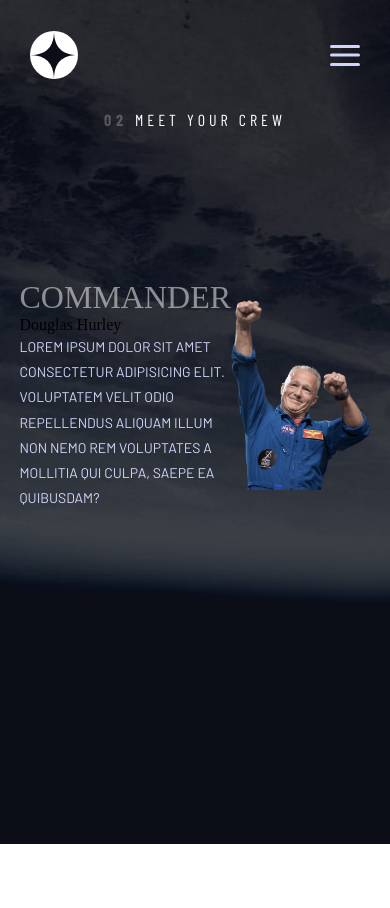
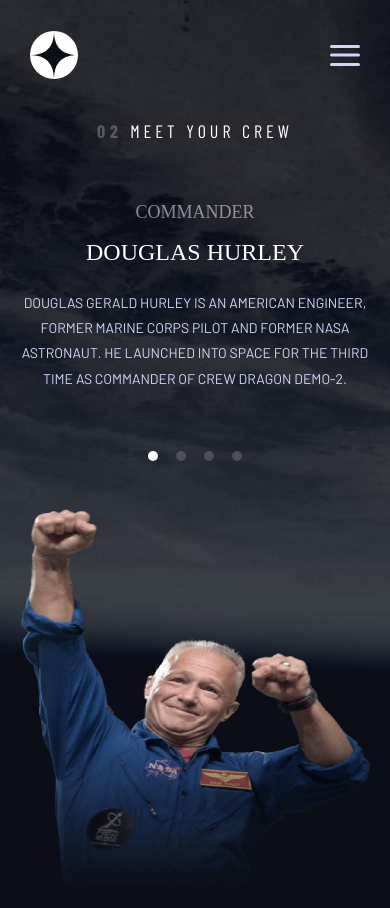
Before and after one commit to PRANTO-X/Space-Tourism-Website, a plain HTML site: page starter-code/crew.html in a window 390 px wide. Before the commit the page ends 844 px from the top, so only its background shows below. Drawn offline with nearby package versions, Linux system fonts and the light colour scheme; a web font is replaced by a local one.

Commit message:
crew page

```diff
--- a/CSS/crew_style.css
+++ b/CSS/crew_style.css
@@ -3,23 +3,71 @@
     background-position: center center;
     background-repeat: no-repeat;
     background-size: cover;
+    overflow: hidden;
     height: 100vh;
 }
 
 .crew-body{
     display: grid;
-    grid-template-columns: repeat(2,1fr);
+    grid-template-columns: 2fr 1fr;
     place-items: center;
+    gap: 80px;
+    transition: opacity 0.5s ease-in-out;
+}
+.crew-body.hidden{
+    opacity: 0;
 }
 
 .crew-content{
     display: flex;
     flex-direction: column;
+    gap: 200px;
 }
 
 .role{
     font-size: 32px;
+    font-family: var(--text-bellefair);
     color: var(--white);
     opacity: 50.42%;
     text-transform: uppercase;
+    margin-bottom: 16px;
 }
+
+.crew-name{
+    font-size: 56px;
+    color: var(--white);
+    font-family: var(--text-bellefair);
+    text-transform: uppercase;
+    margin-bottom: 24px;
+}
+
+.bullets{
+    display: flex;
+    gap: 40px;
+}
+
+.bullets span{
+    width: 15px;
+    height: 15px;
+    border-radius: 50%;
+    background: var(--white);
+    opacity: 0.1744;
+    cursor: pointer;
+    transition: all 0.5s ease-in-out;
+}
+
+.bullets span.active,
+.bullets span:hover{
+    opacity: 1;
+}
+
+#crew-image{
+    display: block;
+    width: 100%;
+    mask-image: linear-gradient(to bottom, rgba(0, 0, 0, 1), rgba(0, 0, 0, 1), rgba(0, 0, 0, 0));
+    -webkit-mask-image: linear-gradient(to bottom, rgba(0, 0, 0, 1), rgba(0, 0, 0, 1), rgba(0, 0, 0, 0));
+    mask-size: 100% 100%;
+    mask-repeat: no-repeat;
+    -webkit-mask-size: 100% 100%;
+    -webkit-mask-repeat: no-repeat;
+}
--- a/CSS/design_system_style.css
+++ b/CSS/design_system_style.css
@@ -117,7 +117,7 @@
     word-spacing: 2px;
     position: relative;
     transition: all 0.3s ease;
-    font-size: 16px;
+    font-size: 18px;
     font-weight: bold;
 }
 
@@ -197,3 +197,7 @@ main{
     gap: 150px;
     margin-top: 30px;
 }
+
+#crew-main{
+    gap: 130px;
+}
--- a/CSS/responsive_style.css
+++ b/CSS/responsive_style.css
@@ -2,7 +2,9 @@
     .navbar{
         padding: 25px 80px;
     }
-
+    .nav-link{
+        font-size: 16px;
+    }
     .line{
       width: 90%;
     }
@@ -21,18 +23,24 @@
     .destination-body{
         gap: 150px;
     }
+    /*crew  */
+    .crew-content{
+        gap: 130px;
+    }
 }
 
 @media (max-width: 1300px) {
     .navbar{
         padding: 25px 70px;
     }
+    .nav-logo{
+        margin-left: 70px;
+    }
     .nav-link{
         font-size: 14px;
     }
-
     main{
-        width: 850px;
+        width: 900px;
     }
 
     .main-body{
@@ -41,7 +49,7 @@
     }
 
     .line{
-      width: 79%;
+      width: 86%;
     }
     .heading,
     .caption{
@@ -71,12 +79,12 @@
         margin-top: 40px;
     }
 
-    .destination-body{
-        grid-template-columns: 1fr 2fr;
-    }
-
     .destination-content{
         gap: 20px;
+    }
+    /*crew  */
+    .crew-content{
+        gap: 120px;
     }
 }
 
@@ -141,9 +149,9 @@
         height: 370px;
     }
 
-    .caption{
-        align-self: center;
-    }
+  .caption{
+    align-self: center;
+  }
 
     /* destination */
     #destination{
@@ -169,6 +177,30 @@
         justify-content: center;
         align-items: center;
         gap: 30px;
+    }
+    /* Crew */
+    #crew{
+        height: 100%;
+    }
+    #crew-main{
+        gap: 80px;
+        margin-top: 80px;
+    }
+    .crew-body{
+        grid-template-columns: 1fr;
+        margin-top: 0;
+        gap: 0;
+    }
+    #crew-image{
+        height: 80%;
+    }
+    .crew-content{
+        justify-content: center;
+        align-items: center;
+        gap: 80px;
+    }
+    .crew-detail{
+        text-align: center;
     }
 }
 
@@ -247,6 +279,25 @@
     .destination-content{
         gap: 40px;
     }
+    /* Crew */
+    #crew-main{
+        margin-top: 70px;
+        gap: 80px;
+    }
+
+    .role{
+        font-size: 24px;
+    }
+    .crew-name{
+        font-size: 40px;
+    }
+    .bullets{
+        gap: 22px;
+    }
+    .bullets span{
+        height: 10px;
+        width: 10px;
+    }
 }
 
 @media (max-width: 500px){
@@ -310,7 +361,9 @@
         height: 200px;
     }
 
-
+    .caption{
+        font-size: 18px;
+    }
     /* destination */
     #destination{
         background-image: url(../starter-code/assets/destination/background-destination-mobile.jpg);
@@ -350,4 +403,21 @@
         flex-direction: column;
         gap: 20px;
     }
+    /* Crew */
+    #crew-main{
+        margin-top: 40px;
+        gap: 60px;
+    }
+    .crew-content{
+        gap: 60px;
+    }
+    .role{
+        font-size: 18px;
+    }
+    .crew-name{
+        font-size: 24px;
+    }
+    .bullets{
+        gap: 18px;
+    }
 }
--- a/JS/main.js
+++ b/JS/main.js
@@ -24,7 +24,7 @@ document.querySelectorAll('.destination-link').forEach(link => {
 
   let updateDestination = (name) => {
     const destinationBody = document.querySelector('.destination-body');
-
+    if(!destinationBody) return;
     // Fade out
     destinationBody.classList.add('hidden');
 
@@ -57,3 +57,39 @@ document.querySelectorAll('.destination-link').forEach(link => {
 
   // Initial call to display default data
   updateDestination('Moon');
+
+
+// crew
+let updateCrew = (role) => {
+  let crewBody = document.querySelector('.crew-body');
+  if(!crewBody) return;
+  crewBody.classList.add('hidden');
+  setTimeout(() => {
+    let crew = data.crew.find((e) => e.role.toLowerCase() === role.toLowerCase());
+    if (crew) {
+      document.querySelector('.role').textContent = crew.role;
+      document.querySelector('.crew-name').textContent = crew.name;
+      document.querySelector('#crew-image').src = crew.images.png;
+      document.querySelector('#crew-image').alt = crew.name;
+      document.querySelector('.bio').textContent = crew.bio;
+
+      crewBody.classList.remove('hidden');
+    }
+  }, 500);
+};
+
+let bullets = document.querySelectorAll('.bullets span');
+
+bullets.forEach((bullet) => {
+  bullet.addEventListener('click', (e) => {
+    e.preventDefault();
+    console.log("Clicked role:", e.target.getAttribute('role'));
+    bullets.forEach((b) => b.classList.remove('active'));
+    e.target.classList.add('active');
+    let role = e.target.getAttribute('role');
+    updateCrew(role);
+  });
+});
+
+
+updateCrew('commander');
--- a/starter-code/crew.html
+++ b/starter-code/crew.html
@@ -13,7 +13,7 @@
       <section class="container" id="crew">
         <nav>
           <div class="nav-logo">
-            <img src="../starter-code/assets/shared/logo.svg" alt=""> <!-- Adjusted path -->
+            <img src="../starter-code/assets/shared/logo.svg" alt="">
             <div class="line"></div>
           </div>
 
@@ -27,7 +27,7 @@
 
           <div class="navbar">
             <div class="nav-item">
-              <a href="../index.html" class="nav-link">00 <span>home</span></a> <!-- Adjusted path -->
+              <a href="../index.html" class="nav-link">00 <span>home</span></a>
               <a href="destination.html" class="nav-link">01 <span>destination</span></a>
               <a href="crew.html" class="nav-link active">02 <span>crew</span></a>
               <a href="technology-vehicle.html" class="nav-link">03 <span>technology</span></a>
@@ -41,19 +41,19 @@
           <div class="crew-body">
             <div class="crew-content">
               <div class="crew-detail">
-                <div class="role">commander</div>
-                <div class="crew-name">Douglas Hurley</div>
-                <div class="text-2">Lorem ipsum dolor sit amet consectetur adipisicing elit. Voluptatem velit odio repellendus aliquam illum non nemo rem voluptates a mollitia qui culpa, saepe ea quibusdam?</div>
+                <div class="role"></div>
+                <div class="crew-name"></div>
+                <div class="text-2 bio"></div>
               </div>
 
               <div class="bullets">
-                <span role="Commander"></span>
+                <span role="Commander" class="active"></span>
                 <span role="Mission Specialist"></span>
                 <span role="Pilot"></span>
                 <span role="Flight Engineer"></span>
               </div>
             </div>
-            <img src="../starter-code/assets/crew/image-douglas-hurley.png" alt="" id="crew-image" class="res-img">
+            <img src="" alt="" id="crew-image" class="res-img">
           </div>
         </main>
       </section>
```
Also changed, not shown: starter-code/destination.html (+2 -2 lines).
